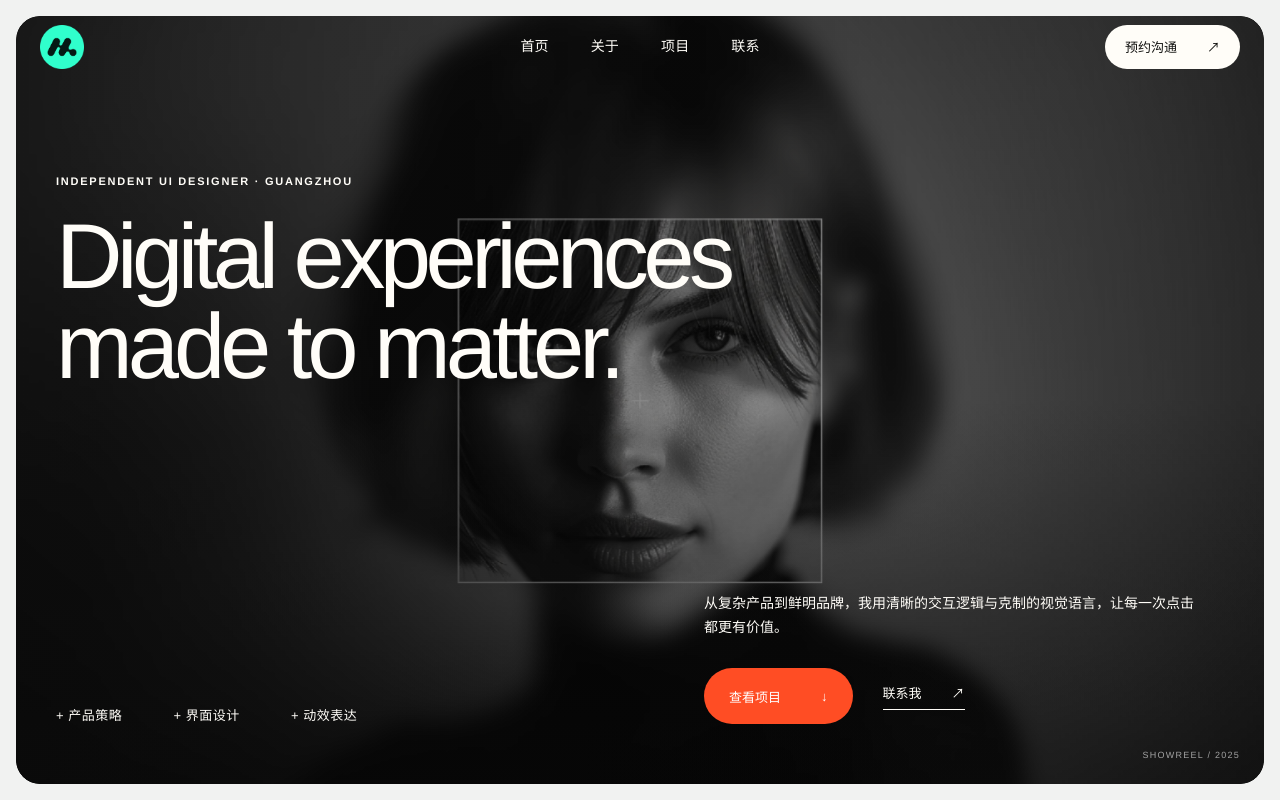
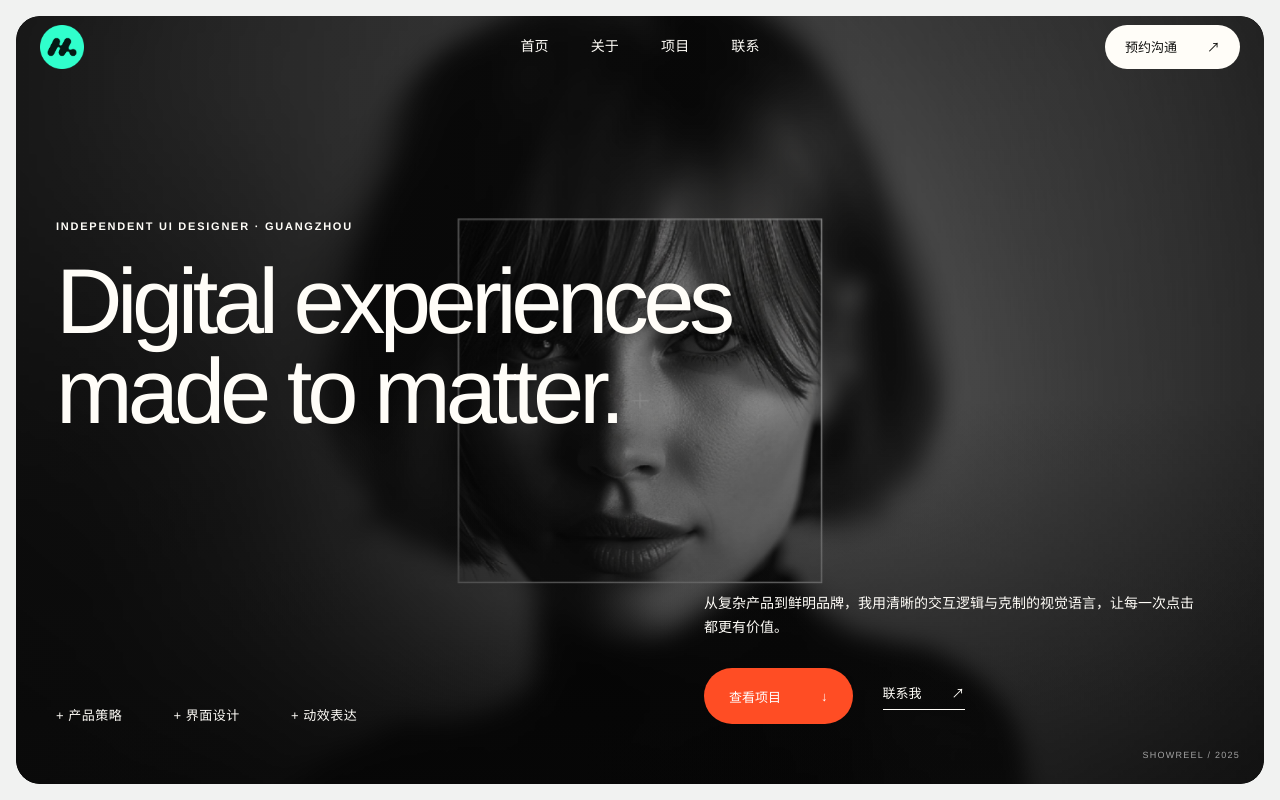
Before and after one commit to Miaaaa857/profile, a React (Vite) app: page / in a window 1280 px wide. Shown: the top 800 px of the page. Built offline with nearby package versions, Linux system fonts and the light colour scheme; a web font is replaced by a local one.

Commit message:
Update global.css

```diff
--- a/src/styles/global.css
+++ b/src/styles/global.css
@@ -98,7 +98,7 @@ i { font-style: normal; }
 .nav-cta { justify-self: end; min-height: 44px; padding-inline: 20px; gap: 30px; }
 .menu-toggle { display: none; border: 0; background: none; cursor: pointer; }
 
-.hero { position: relative; min-height: calc(100svh - 32px); margin: 16px; overflow: hidden; display: flex; align-items: stretch; padding: 160px 0 60px; border-radius: var(--radius-media-lg); color: var(--white); }
+.hero { position: relative; min-height: calc(100svh - 32px); margin: 16px; overflow: hidden; display: flex; align-items: stretch; padding: clamp(205px, 20vh, 250px) 0 60px; border-radius: var(--radius-media-lg); color: var(--white); }
 .hero-content { position: relative; z-index: 2; display: flex; flex-direction: column; }
 .hero-eyebrow { margin-bottom: 24px; }
 .hero-title { max-width: 1120px; font-size: clamp(68px, 7.2vw, 120px); line-height: .98; letter-spacing: -.06em; font-weight: 500; }
```
